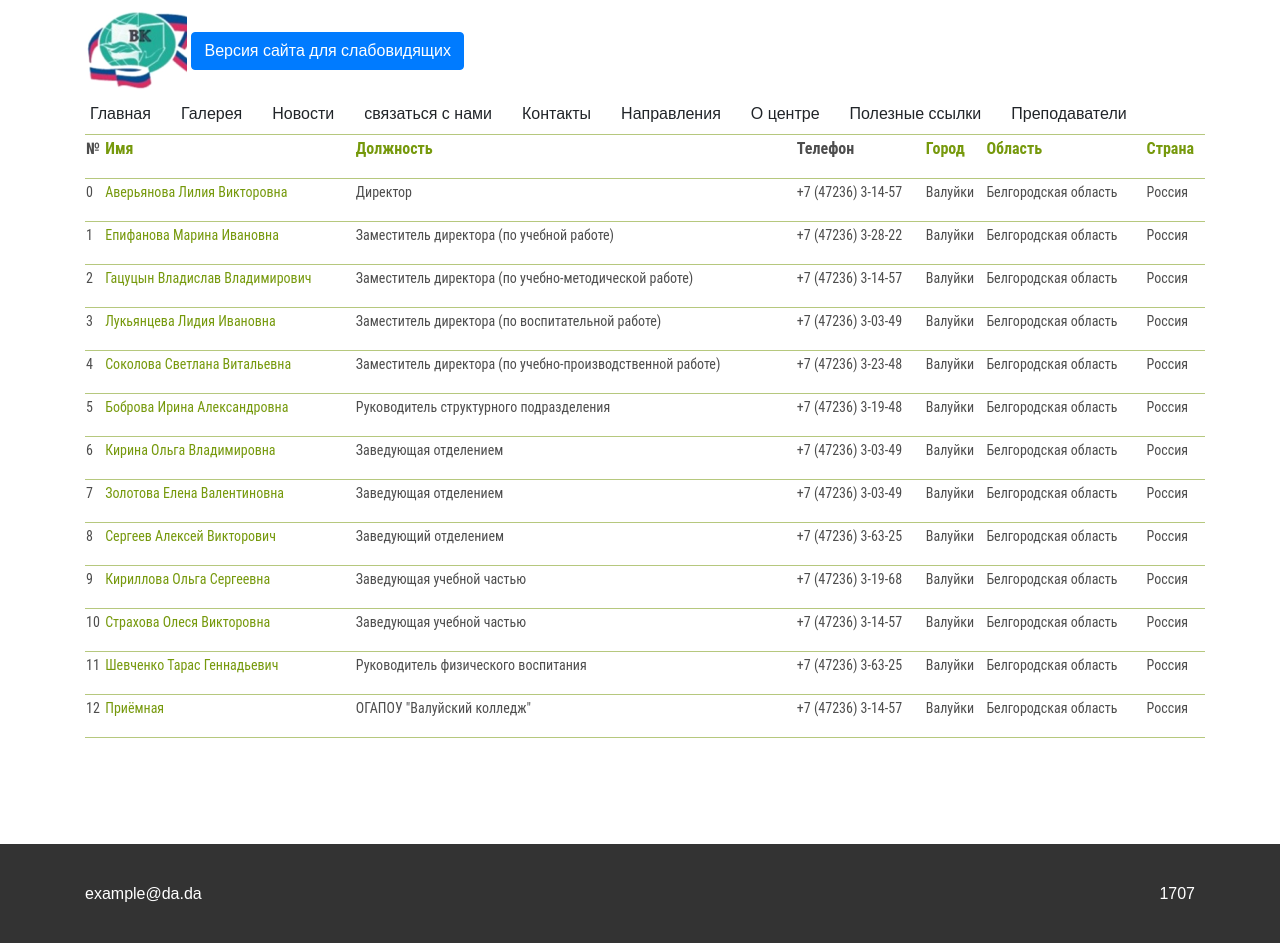
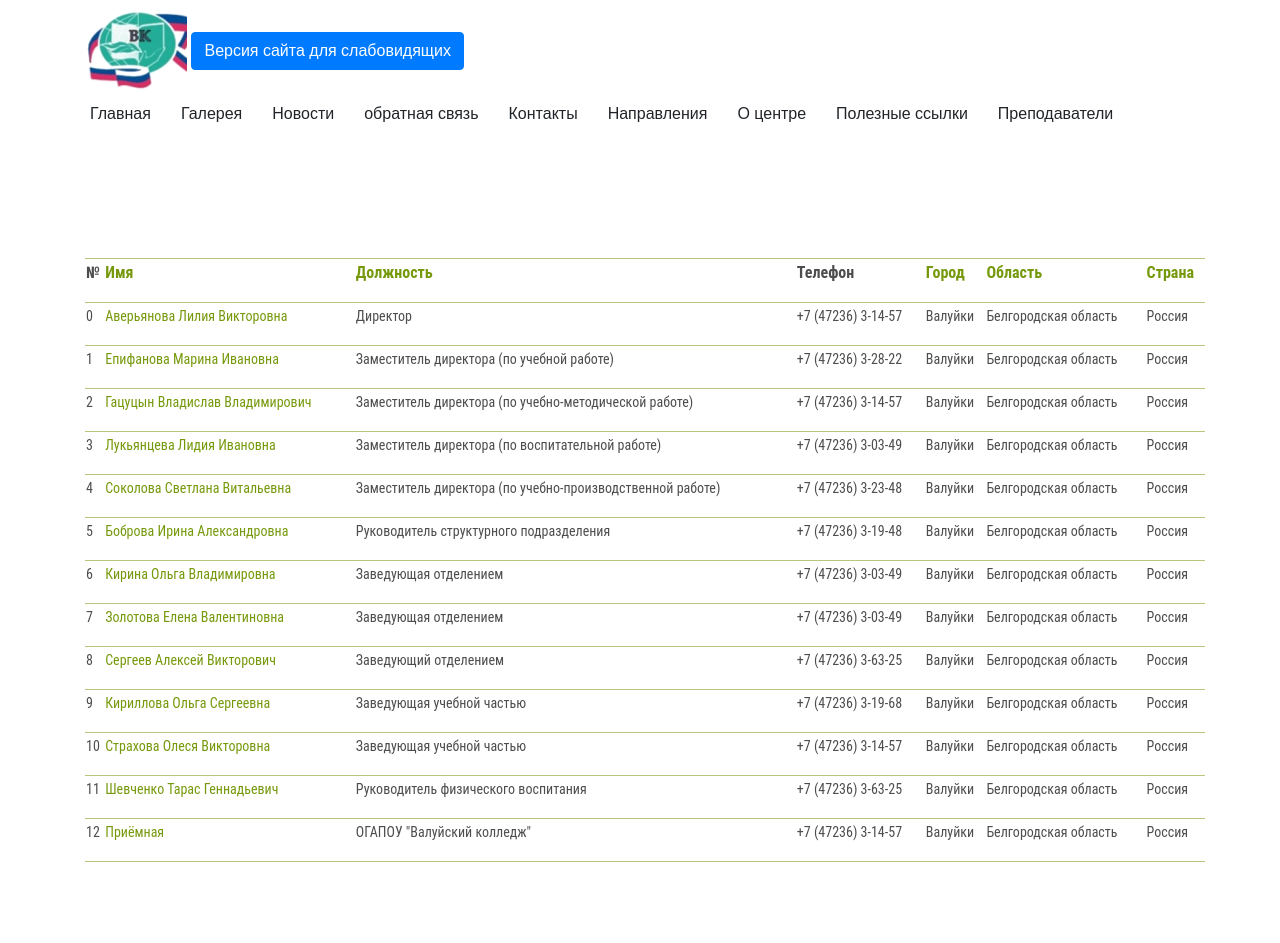
Before and after one commit to azgmus/cgildren_education_center, a Django app: a page that uses templates/base.html in a window 1280 px wide. Shown: the top 943 px of the page. Run offline with Django 3.2, Linux system fonts and the light colour scheme; data comes from the database, SQL or seed files in the repository; some libraries are stand-ins or nearby versions.

Commit message:
added more margin to main bacause it being overlapped by header when logo loaded too late(why the fuck it is happening is a mystery -_-)

```diff
--- a/templates/base.html
+++ b/templates/base.html
@@ -20,7 +20,7 @@
 
     <script>
         let HeaderHeight = document.getElementById('header').clientHeight;
-        stupidString = (HeaderHeight + 30).toString() + "px";
+        stupidString = (HeaderHeight + 90).toString() + "px";
         document.getElementById("main").style.marginTop = stupidString;
         console.log(stupidString);
 
--- a/templates/include/header.html
+++ b/templates/include/header.html
@@ -23,7 +23,7 @@
                                 <a href="{% url 'News' %}">Новости</a>
                             </li>
                             <li class="nav__item">
-                                <a href="{% url 'contact_form' %}">связаться с нами</a>
+                                <a href="{% url 'contact_form' %}">обратная связь</a>
                             </li>
 
                             {% for i in info_pages %}
```
